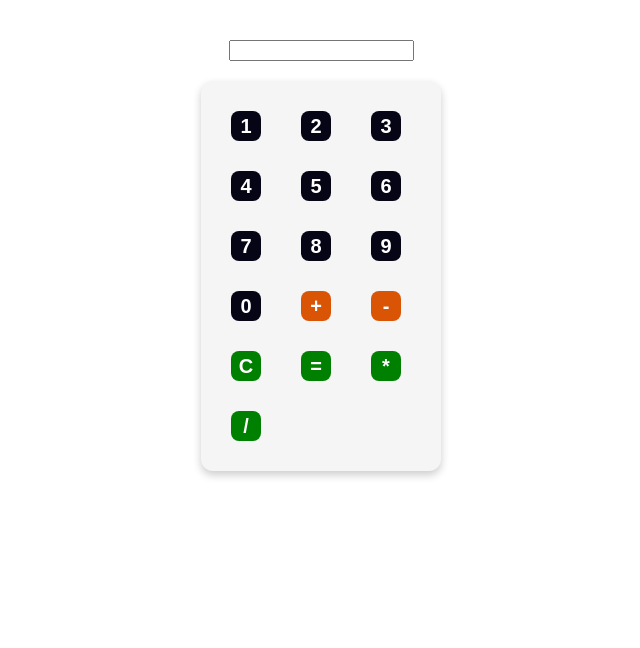
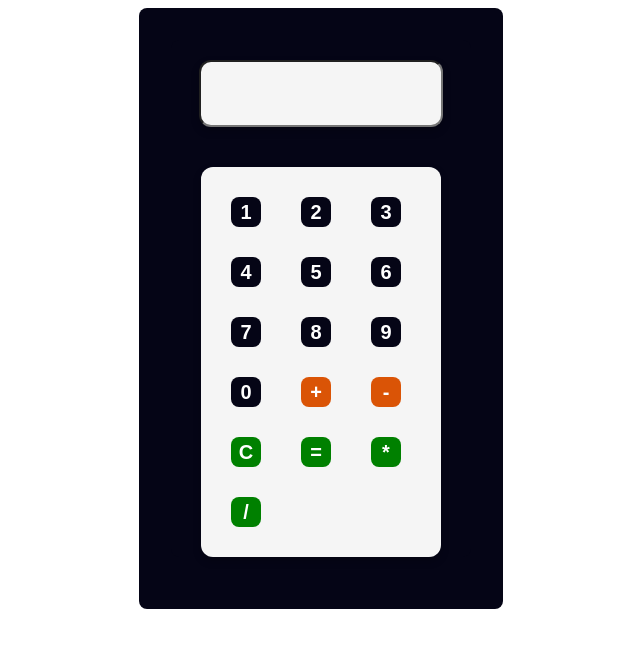
Before and after one commit to ZenatyAh/GSG_REACT_NEXT_2025, a React (Vite) app in the folder CALC Project/Calc projec/: page / in a window 1280 px wide. Shown: the top 648 px of the page, without its empty margins (319-959 px from the left). Built offline with nearby package versions, Linux system fonts and the light colour scheme.

Commit message:
using regular expression for analyse the operation and number

```diff
--- a/CALC Project/Calc projec/src/Components/Calc Components/Calc.Components.css
+++ b/CALC Project/Calc projec/src/Components/Calc Components/Calc.Components.css
@@ -0,0 +1,16 @@
+.result {
+    max-width: 200px;
+    margin: 20px auto;
+    padding: 20px;
+    background-color: #f5f5f5;
+    border-radius: 12px;
+    box-shadow: 0 4px 8px rgba(0, 0, 0, 0.2);
+    font-size: 20px;
+}
+div{
+    width: 300px;
+    border: none;
+    border-radius: 8px;
+    background-color: #050516;
+    color: #ffffff;
+}
--- a/CALC Project/Calc projec/src/Components/Calc Components/Calc.Components.tsx
+++ b/CALC Project/Calc projec/src/Components/Calc Components/Calc.Components.tsx
@@ -5,8 +5,8 @@ const Calc = () => {
   const [num,setNum] = useState("");
   const InputHandler = (val : string ) => {
     if(val === '='){
-      console.log(num +val+ eval(num))
-      setNum(num +val+ eval(num));
+      // the new solution here
+      ParseOperation(num);
     }else if(val === 'C'){
       setNum('');
     }
@@ -20,10 +20,25 @@ const Calc = () => {
 
   return (
     <div>
-      <input type='text' value={num}/>
+      <input type='text' value={num} className='result'/>
       <Button InputHandler={InputHandler}/>
     </div>
   )
 };
 
 export default Calc;
+
+const ParseOperation = (val : string) => {
+  console.log(val);
+  for (let index = 0; index < val.length; index++) {
+  // using regular expression
+  if(/[0-9.]/.test(val[index])){
+    // numbers
+    console.log('number')
+  }else if(/[+\-*/]/.test(val[index])){
+    // operation
+    console.log('operation')
+  }
+
+  }
+}
```
